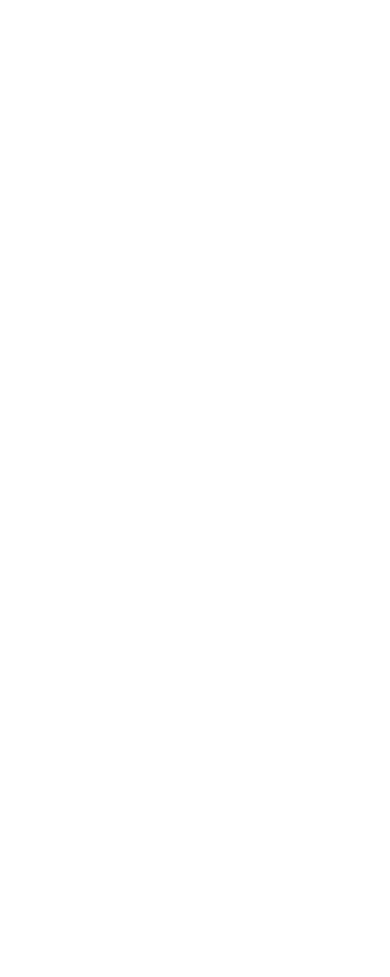
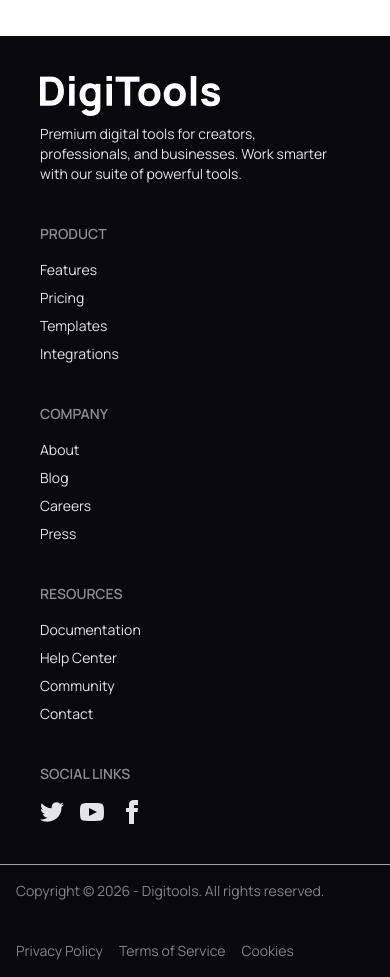
Before and after one commit to Pinon1345/Digital-Tools-Buying-Website, a React (Vite) app: page / in a window 390 px wide. Shown: the part 4840-5817 px from the top of the page. Before the commit the page ends 4876 px from the top, so only its background shows below. Built offline with nearby package versions, Linux system fonts and the light colour scheme.

Commit message:
creating footer with responsive

```diff
--- a/src/App.jsx
+++ b/src/App.jsx
@@ -1,4 +1,5 @@
 import './App.css'
+import Footer from './Components/Footer/Footer'
 import GetStarted from './Components/GetStarted/GetStarted'
 import Hero from './Components/Hero/Hero'
 import Navbar from './Components/Navbar/Navbar'
@@ -19,6 +20,7 @@
 
         <GetStarted></GetStarted>
         <SimpleTransparentSection></SimpleTransparentSection>
+        <Footer></Footer>
 
       </div>
 
--- /dev/null
+++ b/src/Components/Footer/Footer.jsx
@@ -0,0 +1,97 @@
+// import React from 'react';
+
+import FooterImg from "../../assets/others/DigiTools (white).png"
+const Footer = () => {
+    return (
+        <div>
+            <footer className="footer sm:footer-horizontal bg-neutral text-neutral-content p-10">
+                <div>
+                    <img src={FooterImg} alt="" />
+                    <p>Premium digital tools for creators,<br /> professionals, and businesses. Work smarter <br /> with our suite of powerful tools.</p>
+                </div>
+                <nav>
+                    <h6 className="footer-title">Product</h6>
+                    <a className="link link-hover">Features</a>
+                    <a className="link link-hover">Pricing</a>
+                    <a className="link link-hover">Templates</a>
+                    <a className="link link-hover">Integrations</a>
+                </nav>
+                <nav>
+                    <h6 className="footer-title">Company</h6>
+                    <a className="link link-hover">About</a>
+                    <a className="link link-hover">Blog</a>
+                    <a className="link link-hover">Careers</a>
+                    <a className="link link-hover">Press</a>
+                </nav>
+                <nav>
+                    <h6 className="footer-title">Resources</h6>
+                    <a className="link link-hover">Documentation</a>
+                    <a className="link link-hover">Help Center</a>
+                    <a className="link link-hover">Community</a>
+                    <a className="link link-hover">Contact</a>
+                </nav>
+                <div>
+                    <footer className="footer sm:footer-horizontal bg-neutral text-neutral-content">
+
+                        <nav>
+                            <h6 className="footer-title">Social Links</h6>
+                            <div className="grid grid-flow-col gap-4">
+                                <a>
+                                    <svg
+                                        xmlns="http://www.w3.org/2000/svg"
+                                        width="24"
+                                        height="24"
+                                        viewBox="0 0 24 24"
+                                        className="fill-current">
+                                        <path
+                                            d="M24 4.557c-.883.392-1.832.656-2.828.775 1.017-.609 1.798-1.574 2.165-2.724-.951.564-2.005.974-3.127 1.195-.897-.957-2.178-1.555-3.594-1.555-3.179 0-5.515 2.966-4.797 6.045-4.091-.205-7.719-2.165-10.148-5.144-1.29 2.213-.669 5.108 1.523 6.574-.806-.026-1.566-.247-2.229-.616-.054 2.281 1.581 4.415 3.949 4.89-.693.188-1.452.232-2.224.084.626 1.956 2.444 3.379 4.6 3.419-2.07 1.623-4.678 2.348-7.29 2.04 2.179 1.397 4.768 2.212 7.548 2.212 9.142 0 14.307-7.721 13.995-14.646.962-.695 1.797-1.562 2.457-2.549z"></path>
+                                    </svg>
+                                </a>
+                                <a>
+                                    <svg
+                                        xmlns="http://www.w3.org/2000/svg"
+                                        width="24"
+                                        height="24"
+                                        viewBox="0 0 24 24"
+                                        className="fill-current">
+                                        <path
+                                            d="M19.615 3.184c-3.604-.246-11.631-.245-15.23 0-3.897.266-4.356 2.62-4.385 8.816.029 6.185.484 8.549 4.385 8.816 3.6.245 11.626.246 15.23 0 3.897-.266 4.356-2.62 4.385-8.816-.029-6.185-.484-8.549-4.385-8.816zm-10.615 12.816v-8l8 3.993-8 4.007z"></path>
+                                    </svg>
+                                </a>
+                                <a>
+                                    <svg
+                                        xmlns="http://www.w3.org/2000/svg"
+                                        width="24"
+                                        height="24"
+                                        viewBox="0 0 24 24"
+                                        className="fill-current">
+                                        <path
+                                            d="M9 8h-3v4h3v12h5v-12h3.642l.358-4h-4v-1.667c0-.955.192-1.333 1.115-1.333h2.885v-5h-3.808c-3.596 0-5.192 1.583-5.192 4.615v3.385z"></path>
+                                    </svg>
+                                </a>
+                            </div>
+                        </nav>
+                    </footer>
+                </div>
+            </footer>
+
+            <div>
+                <footer className="footer sm:footer-horizontal bg-neutral text-neutral-content items-center p-4 border-t border-white/60">
+
+                    <p className="text-white/50">Copyright © {new Date().getFullYear()} - Digitools. All rights reserved.</p>
+
+                    <nav className="grid-flow-col gap-4 md:place-self-center md:justify-self-end text-white/50">
+                        <a href="">Privacy Policy</a>
+                        <a href="">Terms of Service</a>
+                        <a href="">Cookies</a>
+
+                    </nav>
+                </footer>
+
+            </div>
+
+        </div>
+    );
+};
+
+export default Footer;
```
Also changed, not shown: src/assets/others/DigiTools (white).png (added).
